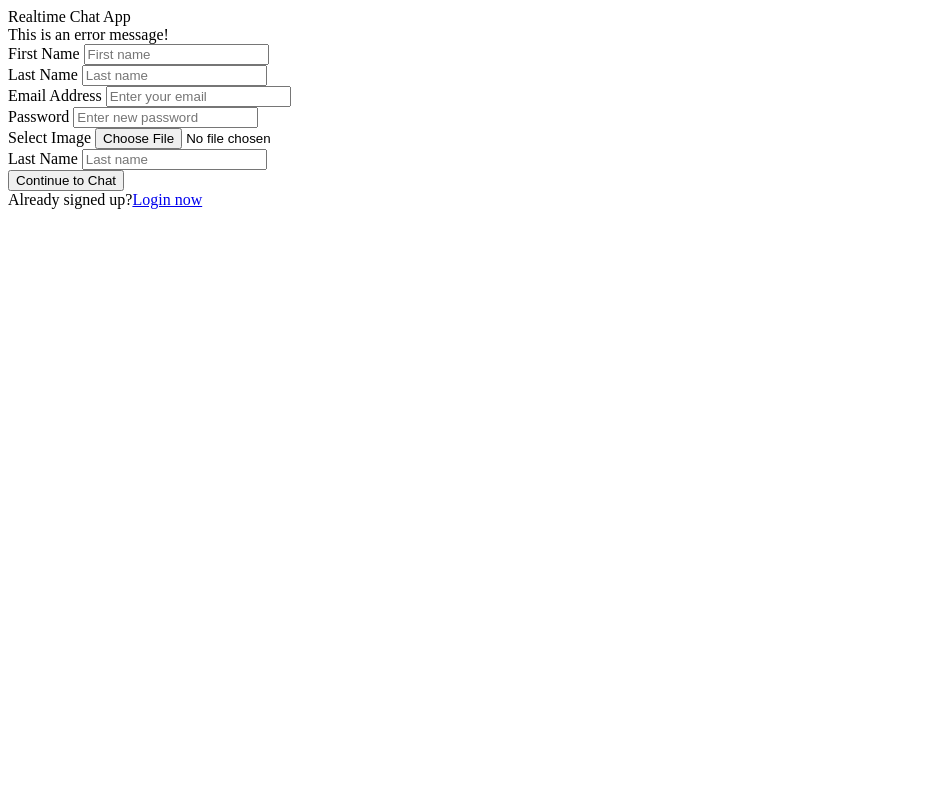
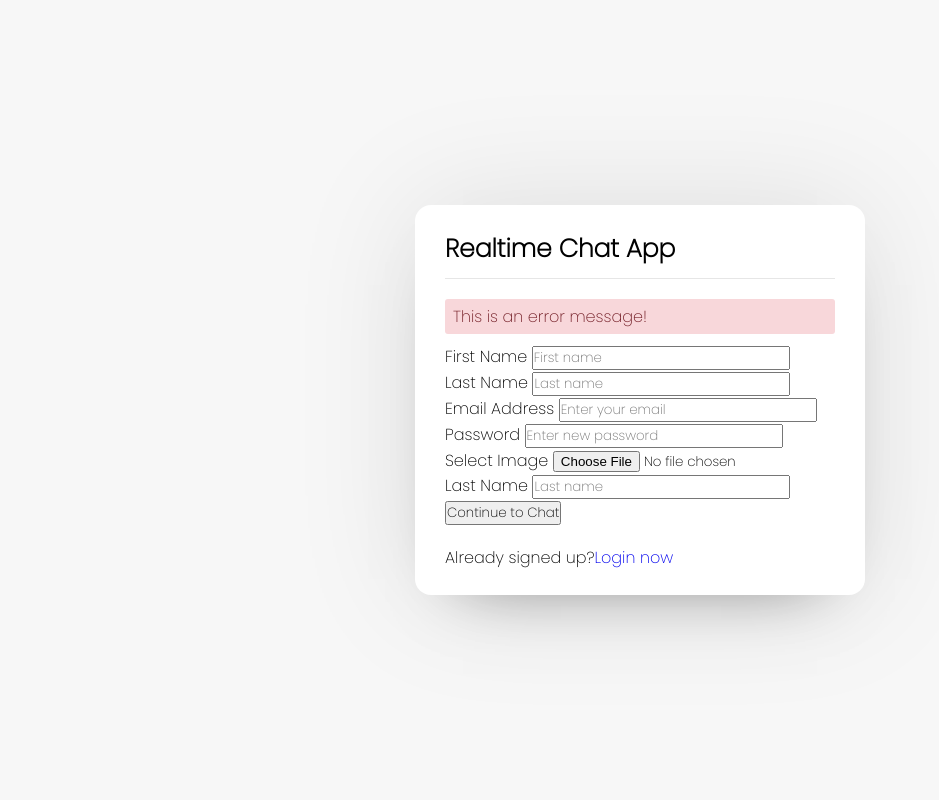
Before and after one commit to buckxx1/live-chat, a PHP site: page / in a window 1280 px wide. Shown: the whole page, without its empty margins (0-939 px from the left). Run offline with PHP 8.4, Linux system fonts and the light colour scheme.

Commit message:
did some styling to the signup page

```diff
--- a/style.css
+++ b/style.css
@@ -1 +1,45 @@
-@import url(https://fonts.googleapis.com/css2?family=Poppins:wght@200&display=swap)
+@import url(https://fonts.googleapis.com/css2?family=Poppins:wght@200&display=swap);
+
+*{
+    margin: 0;
+    padding:  0;
+    box-sizing: border-box;
+    text-decoration: none;
+    font-family: 'Poppins', sans-serif;
+}
+body{
+    display: flex;
+    align-items: center;
+    justify-content: center;
+    min-height: 100vh;
+    background: #f7f7f7;
+}
+.wrapper{
+    background: #fff;
+    width: 450px;
+    border-radius: 16px;
+    box-shadow: 0 0 128px 0 rgba(0, 0, 0, .1),
+                0 32px 64px -48px rgba(0, 0, 0, 0.5);
+}
+
+.form{
+    padding: 25px 30px;
+}
+.form header{
+    font-size: 25px;
+    font-weight: 900;
+    padding-bottom: 10px;
+    border-bottom: 1px solid #e6e6e6;
+
+}
+
+.form form{
+    margin: 20px 0;
+}
+.form form .error-txt{
+    color: #721c24;
+    background: #f8d7da;
+    padding: 5px 8px;
+    border-radius: 3px;
+    margin-bottom: 10px;
+}
```
